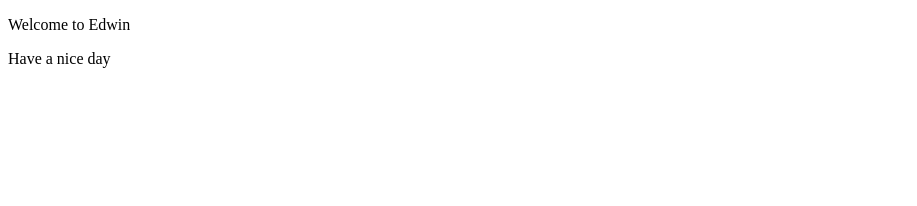
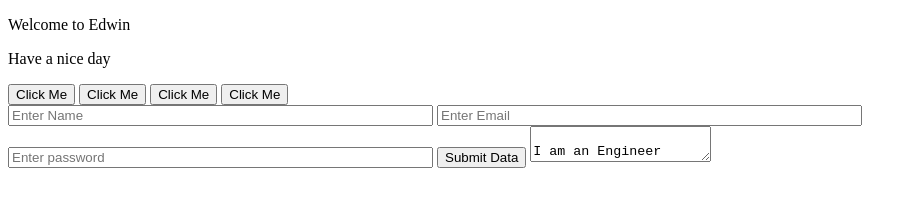
Before and after one commit to KangetheEdwin/kangetheedwin.github.io, a plain HTML site: page index.html in a window 1280 px wide. Shown: the whole page, without its empty margins (0-917 px from the left). Drawn offline with Linux system fonts and the light colour scheme.

Commit message:
Insert Text

```diff
--- a/index.html
+++ b/index.html
@@ -9,5 +9,25 @@
     <body>
             <p>Welcome to Edwin</p>
             <p>Have a nice day</p>
+            <button id="btn" type="submit" value="edu"> Click Me
+            </button>
+            <button id="btn" type="submit" value="edu"> Click Me
+            </button>
+            <button id="btn" type="submit" value="edu"> Click Me
+            </button>
+            <button id="btn" type="submit" value="edu"> Click Me
+            </button>
+            <div>
+                    <form>
+                            <input required type="text" placeholder="Enter Name" minlength="4" size="50"/>
+                            <input type="email" placeholder="Enter Email" size="50"/>
+                            <input type="password" placeholder="Enter password" size="50"/>
+                            <button type="submit">Submit Data
+                            </button>
+                            <textarea>
+                                    I am an Engineer
+                            </textarea>
+                    </form>
+            </div>
     </body>
 </html>
```
